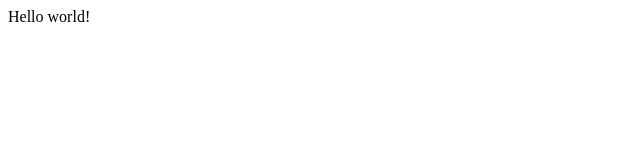
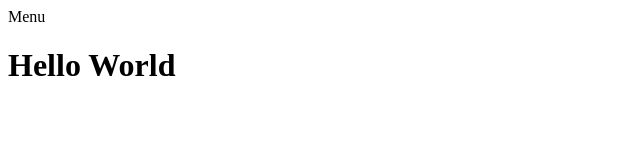
Before and after one commit to fe-prep/fe-site, a Gatsby site: page / in a window 1280 px wide. Shown: the whole page, without its empty margins (0-640 px from the left). Built offline with nearby package versions, Linux system fonts and the light colour scheme; Gatsby itself is replaced by a stand-in of ours.

Commit message:
Add header component

```diff
--- /dev/null
+++ b/src/component/Header.js
@@ -0,0 +1,8 @@
+import React from "react"
+
+export default () =>
+  <header>
+    <nav>
+      Menu
+    </nav>
+  </header>
--- a/src/pages/index.js
+++ b/src/pages/index.js
@@ -1,3 +1,7 @@
 import React from "react"
+import Header from "../component/Header"
 
-export default () => <div>Hello world!</div>
+export default () => <div>
+  <Header/>
+  <h1>Hello World</h1>
+</div>
```
